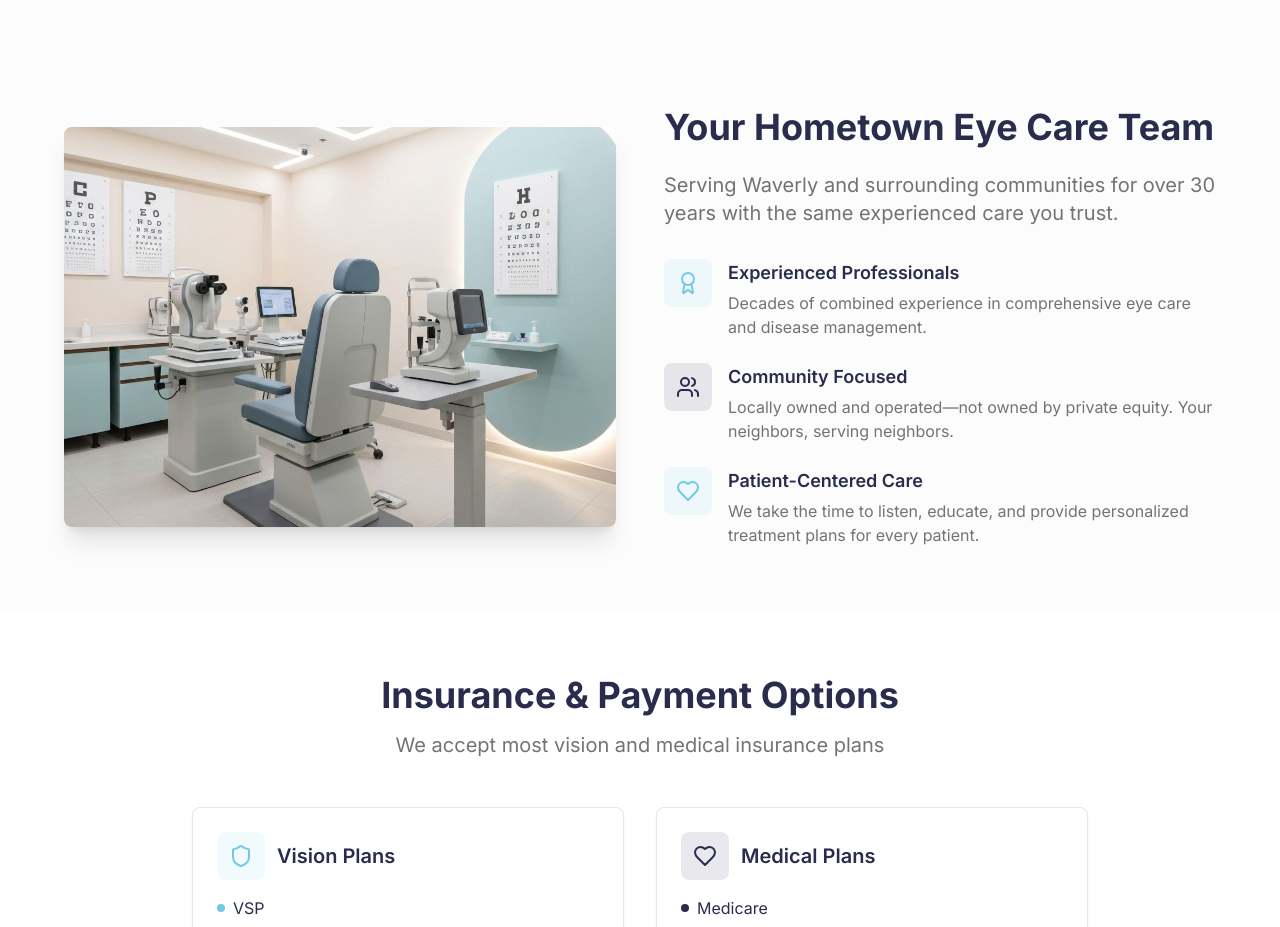
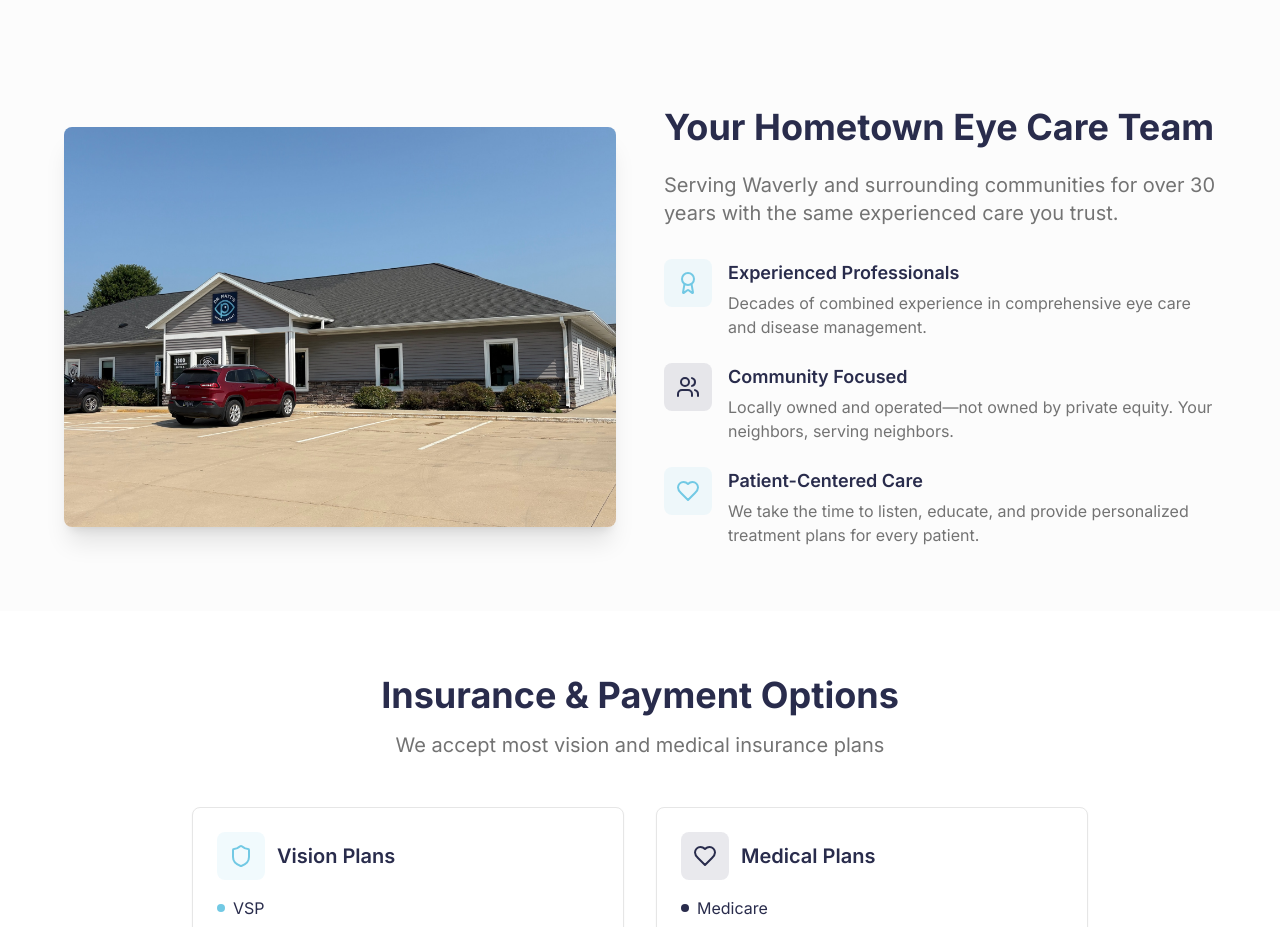
Before and after one commit to danwick/waverly-optical, a Next.js app: page / in a window 1280 px wide. Shown: the part 1440-2367 px from the top of the page. Built offline with nearby package versions, Linux system fonts and the light colour scheme; no server answers.

Commit message:
Replace generic clinic photo with Matt's storefront photo

```diff
--- a/components/continuity-section.tsx
+++ b/components/continuity-section.tsx
@@ -9,8 +9,8 @@ export function ContinuitySection() {
           {/* Image */}
           <div className="relative h-[400px] rounded-lg overflow-hidden shadow-xl">
             <Image
-              src="/modern-optometry-clinic-interior-with-exam-equipme.jpg"
-              alt="Dr Matt's Optical Outlet clinic interior"
+              src="/dr-matts-optical-outlet-storefront.jpg"
+              alt="Dr Matt's Optical Outlet storefront at 1300 10th Avenue SW in Waverly"
               fill
               className="object-cover"
             />
```
Also changed, not shown: public/dr-matts-optical-outlet-storefront.jpg (added), public/modern-optometry-clinic-interior-with-exam-equipme.jpg (deleted).
